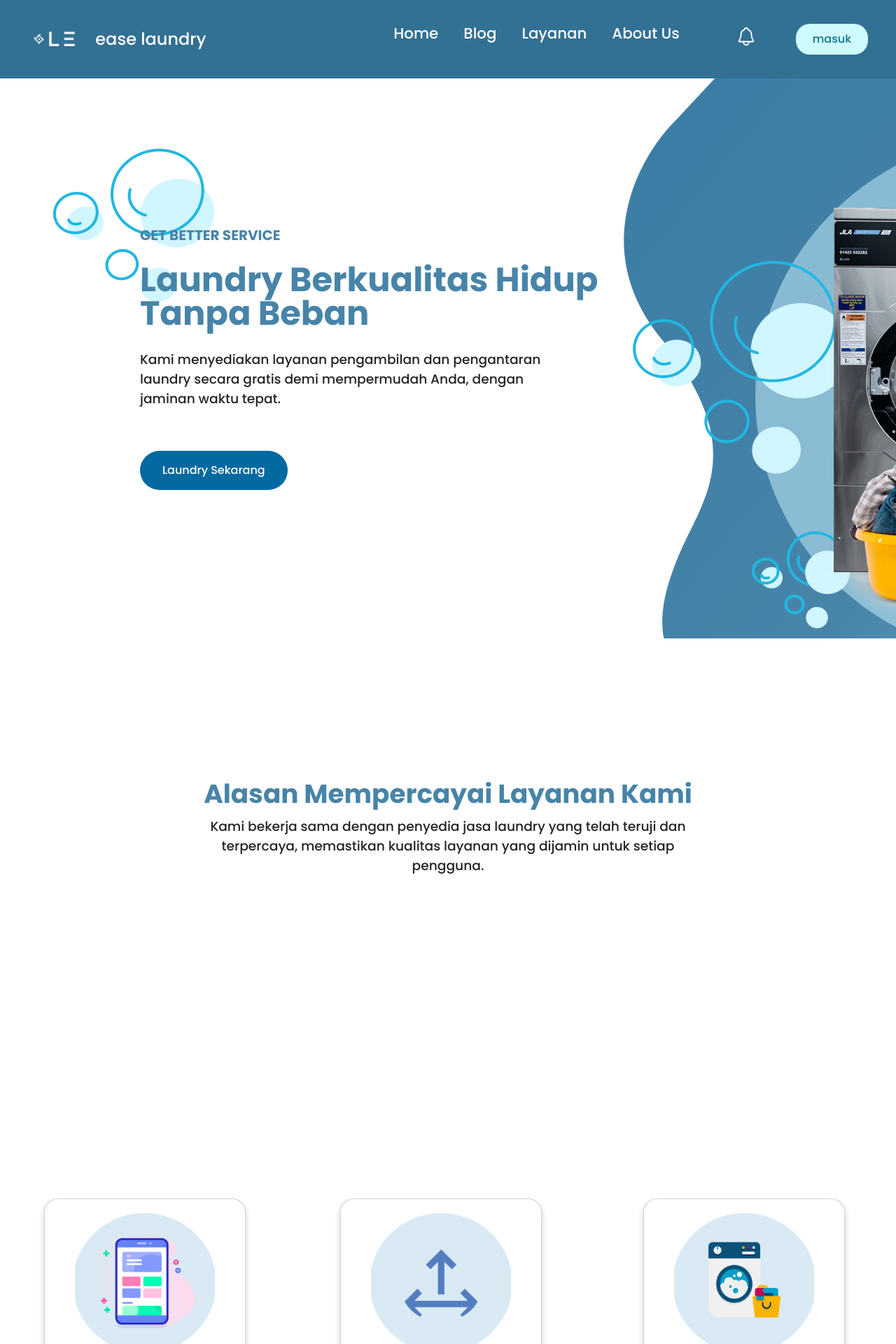
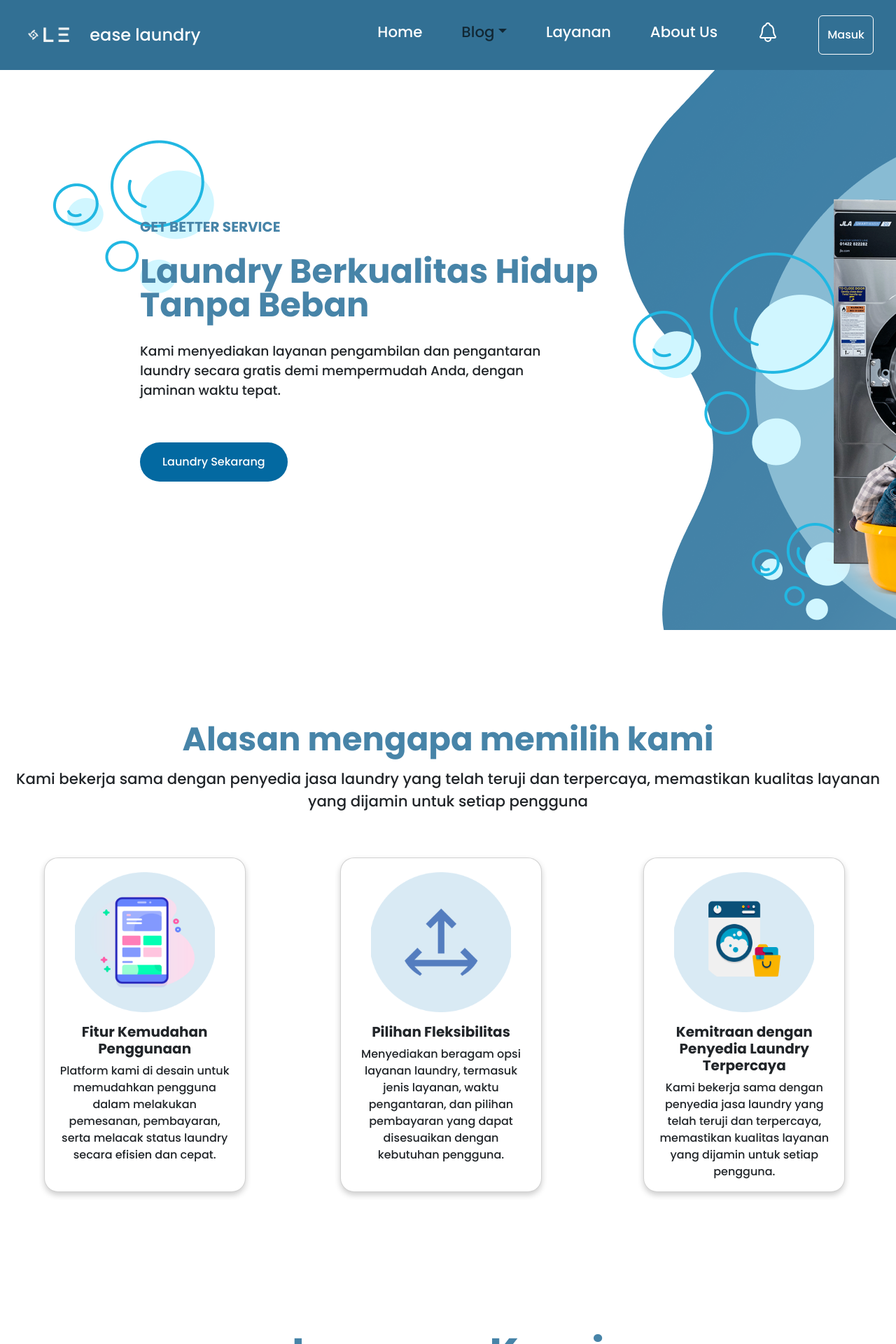
Before and after one commit to ziruiproject/laundry-react, a React (Vite) app in the folder laundryweb/: page / in a window 1280 px wide. Shown: the top 1920 px of the page at 70% size. Built offline with nearby package versions, Linux system fonts and the light colour scheme.

Commit message:
update  terbaru

```diff
--- a/laundryweb/src/App.jsx
+++ b/laundryweb/src/App.jsx
@@ -4,7 +4,7 @@ import {BrowserRouter, Routes, Route} from 'react-router-dom';
 import Navbar from './components/Navbar'
 import Home from './Home';
 import Home1 from './components/Home1';
-import Placeholder from './components/Placeholder'
+
 import LayananKami from './components/LayananKami';
 import Promobulan from './components/Promobulan';
 import Review from './components/Riew'
@@ -18,7 +18,7 @@ const App = () => {
     <Navbar />
     <Home/>
     <Home1/>
-    <Placeholder/>
+
     <LayananKami/>
     <Promobulan/>
     <Review/>
--- a/laundryweb/src/Home.jsx
+++ b/laundryweb/src/Home.jsx
@@ -1,7 +1,7 @@
 /* eslint-disable no-unused-vars */
 import Navbar from './components/Navbar'
 import Home1 from './components/Home1';
-import Placeholder from './components/Placeholder'
+
 import LayananKami from './components/LayananKami';
 import Promobulan from './components/Promobulan';
 import Review from './components/Riew'
@@ -12,7 +12,9 @@ const Home = () => {
     <div id='Home' className='h-auto px-10 lg:px-[200px] flex items-center'>
       <div className="h-screen max-w-[700px] flex flex-col justify-center gap-y-5">
         <h1 className="font-bold text-[20px]" style={{ color: '#4784A8' }}>GET BETTER SERVICE</h1>
-        <h1 className="font-bold text-5xl" style={{ color: '#4784A8' }}>Laundry Berkualitas Hidup Tanpa Beban</h1>
+        <h1 className="font-bold text-5xl transition-property: all;
+transition-timing-function: cubic-bezier(0.4, 0, 0.2, 1);
+transition-duration: 150ms;" style={{ color: '#4784A8' }}>Laundry Berkualitas Hidup Tanpa Beban</h1>
         <p className="text-text max-w-[600px]" style={{ fontSize: '14pt', fontWeight: 'normal' }}>Kami menyediakan layanan pengambilan dan pengantaran laundry secara gratis demi mempermudah Anda, dengan jaminan waktu tepat.</p>
         <div>
           <button className="px-6 lg:px-8 py-3 text-white rounded-full mt-4 bg-sky-700 hover:bg-cyan-300 transition duration-500" >
--- a/laundryweb/src/components/Footer.jsx
+++ b/laundryweb/src/components/Footer.jsx
@@ -1,3 +1,4 @@
+/* eslint-disable no-unused-vars */
 import React from 'react';
 import logo from "../assets/logo.png";
 import footer from './footer.css';
--- a/laundryweb/src/components/Home1.jsx
+++ b/laundryweb/src/components/Home1.jsx
@@ -1,17 +1,133 @@
 // eslint-disable-next-line no-unused-vars
-import React from 'react';
+import React from "react";
+import Card from "react-bootstrap/Card";
+import fitur1 from "../assets/fitur1.png";
+import fitur2 from "../assets/fitur2.png";
+import fitur3 from "../assets/fitur3.png";
 
 const Home1 = () => {
   return (
     <div>
-    <div className="h-screen flex justify-center ">
-      <div className="max-w-[700px] text-center">
-        <div className="my-10">
-          <h1 className="font-bold text-[700px] " style={{ color: '#4784A8', fontSize: '28pt', fontWeight: 'bold', marginTop: '200px' }}>Alasan Mempercayai Layanan Kami</h1>
-          <p className="text-text max-w-[700px]" style={{ fontSize: '14pt', fontWeight: 'normal', marginTop: '10px' }}>Kami bekerja sama dengan penyedia jasa laundry yang telah teruji dan terpercaya, memastikan kualitas layanan yang dijamin untuk setiap pengguna.</p>
-        </div>
+     <h1 className="text-center flex justify-center items-center" style={{ marginTop: "10%", color: '#4784A8', fontSize: '35pt', fontWeight: 'bold' }}>Alasan mengapa memilih kami</h1>
+     <p className="text-center flex justify-center items-center" style={{ marginTop: "1%", fontSize: '16pt', fontWeight: 'normal'}}>Kami bekerja sama dengan penyedia jasa laundry yang telah teruji dan terpercaya, memastikan kualitas layanan yang dijamin untuk setiap pengguna</p>
+      {/* bagian card kelebihan kami */}
+      <div
+        className="d-flex justify-content-around"
+        style={{ marginTop: "5%" }}>
+        {/* layanan 1 */}
+        <Card
+          style={{
+            width: "18rem",
+            boxShadow: "0 4px 8px 0 rgba(0,0,0,0.2)",
+            borderRadius: "20px",
+          }}>
+          <div
+            style={{
+              display: "flex",
+              justifyContent: "center",
+              marginTop: "20px",
+            }}>
+            <Card.Img
+              variant="top"
+              src={fitur1}
+              alt="Fitur1"
+              style={{
+                width: "200px",
+                height: "200px",
+                objectFit: "cover",
+                borderRadius: "20px",
+              }}/>
+          </div>
+          <Card.Body style={{ textAlign: "center" }}>
+            <Card.Title style={{ fontWeight: "bold" }}>
+              Fitur Kemudahan Penggunaan
+            </Card.Title>
+            <Card.Text>
+              Platform kami di desain untuk memudahkan pengguna dalam melakukan
+              pemesanan, pembayaran, serta melacak status laundry secara efisien
+              dan cepat.
+            </Card.Text>
+          </Card.Body>
+        </Card>
+
+        {/* kelebihan 2 */}
+        <Card
+          style={{
+            width: "18rem",
+            boxShadow: "0 4px 8px 0 rgba(0,0,0,0.2)",
+            borderRadius: "20px",
+            margin: "0 10px",
+          }}>
+          {" "}
+          {/* Tambahkan margin di sini */}
+          <div
+            style={{
+              display: "flex",
+              justifyContent: "center",
+              marginTop: "20px",
+            }}>
+            <Card.Img
+              variant="top"
+              src={fitur2}
+              alt="Fitur1"
+              style={{
+                width: "200px",
+                height: "200px",
+                objectFit: "cover",
+                borderRadius: "20px",
+              }}/>
+          </div>
+          <Card.Body style={{ textAlign: "center" }}>
+            <Card.Title style={{ fontWeight: "bold" }}>
+              Pilihan Fleksibilitas
+            </Card.Title>
+            <Card.Text>
+              Menyediakan beragam opsi layanan laundry, termasuk jenis layanan,
+              waktu pengantaran, dan pilihan pembayaran yang dapat disesuaikan
+              dengan kebutuhan pengguna.
+            </Card.Text>
+          </Card.Body>
+        </Card>
+
+        {/* kelebihan 3 */}
+        <Card
+          style={{
+            width: "18rem",
+            boxShadow: "0 4px 8px 0 rgba(0,0,0,0.2)",
+            borderRadius: "20px",
+            margin: "0 10px",
+          }}>
+          {" "}
+          {/* Tambahkan margin di sini */}
+          <div
+            style={{
+              display: "flex",
+              justifyContent: "center",
+              marginTop: "20px",
+            }}>
+            <Card.Img
+              variant="top"
+              src={fitur3}
+              alt="Fitur1"
+              style={{
+                width: "200px",
+                height: "200px",
+                objectFit: "cover",
+                borderRadius: "20px",
+              }}/>
+          </div>
+          <Card.Body style={{ textAlign: "center" }}>
+            <Card.Title style={{ fontWeight: "bold" }}>
+              Kemitraan dengan Penyedia Laundry Terpercaya
+            </Card.Title>
+            <Card.Text>
+              Kami bekerja sama dengan penyedia jasa laundry yang telah teruji
+              dan terpercaya, memastikan kualitas layanan yang dijamin untuk
+              setiap pengguna.
+            </Card.Text>
+          </Card.Body>
+        </Card>
       </div>
-    </div>
     </div>
   );
 };
--- a/laundryweb/src/components/LayananKami.jsx
+++ b/laundryweb/src/components/LayananKami.jsx
@@ -12,7 +12,6 @@ const LayananKami = () => {
       <h1 className="text-center font-bold text-6xl" style={{ color: '#4784A8', marginTop: '200px' }}>Layanan Kami</h1>
       <p className="text-center text-lg" style={{ marginTop: '20px' }}>Silahkan Pilih layanan yang Dibutuhkan</p>
       <div className="d-flex justify-content-around align-items-center" style={{ marginTop: '70px' }}>
-
             {/* layanan cuci kering*/}
             <Card style={{ width: '30rem', boxShadow: '0 4px 8px 0 rgba(0,0,0,0.2)', borderRadius: '20px', margin: '0 10px' }}>
           <div style={{ display: 'flex', justifyContent: 'center' }}>
--- a/laundryweb/src/components/Navbar.jsx
+++ b/laundryweb/src/components/Navbar.jsx
@@ -1,64 +1,79 @@
-/* eslint-disable no-unused-vars */
 import React from "react";
 import logo from "../assets/logo.png";
+import Container from 'react-bootstrap/Container';
+import Nav from 'react-bootstrap/Nav';
+import Navbar from 'react-bootstrap/Navbar';
+import NavDropdown from 'react-bootstrap/NavDropdown';
+import Button from 'react-bootstrap/Button';
 
-const Navbar = () => {
+const CustomNavbar = () => {
+
+
   let Links = [
     { name: "Home", link: "/home" },
-    { name: "Blog", link: "/blog" },
+    { name: "Blog", link: "/blog", dropdown: [
+      { subName: "Informasi", subLink: "/blog/category1" },
+      { subName: "FA&Q", subLink: "/blog/category2" }
+    ] },
     { name: "Layanan", link: "/layanan" },
     { name: "About Us", link: "/aboutus" },
   ];
 
   return (
-    <div className="w-full top-3 left-0" style={{ boxShadow: "0 2px 4px 0 rgba(0,0,0,0.1)" }}>
-      <div
-        className="md:flex justify-between py-4 md:px-10 px-7"
-        style={{ backgroundColor: "rgb(50, 112, 148)" }}
-      >
-        {/* Tambahkan gambar di samping tulisan "ease laundry" */}
+    <Navbar  expand="lg" style={{ backgroundColor: '#327094', height: '100px' }}>
+    <Container fluid>
         <div className="flex items-center cursor-pointer font-[poppins] text-white">
-          <img src={logo} alt="Logo" className="h-16 mr-2" />
+          <img src={logo} alt="Logo" className="h-16 mr-2" style={{ marginLeft:'20px'}}/>
           <div className="font-medium ml-3 text-2xl">ease laundry</div>
         </div>
-        <div className="flex items-center">
-          {/* tempat editing tulisan di navbar */}
-          <ul
-            className="flex space-x-4 text-white ml-9 md:ml-0 md:space-x-9 text-sm md:text-md hidden md:flex"
-            style={{ fontSize: "16pt", fontWeight: "normal" }}
+        <Navbar.Toggle aria-controls="navbar-dark-example" />
+        <Navbar.Collapse id="navbar-dark-example">
+        <Nav className="ml-auto" style={{ gap: '40px', fontSize:'16pt'}}>
+            {Links.map((link) => (
+              <React.Fragment key={link.name}>
+                {link.dropdown ? (
+                  <NavDropdown
+                    title={link.name}
+                    id={link.name}
+                    style={{ backgroundColor: '#327094' }}
                   >
-            {Links.map((link) => (
-              <li key={link.name} className="text-x1 flex gap-x-4">
-                <a
+                    {link.dropdown.map((subLink) => (
+                      <NavDropdown.Item
+                        key={subLink.subName}
+                        href={subLink.subLink}
+                      >
+                        {subLink.subName}
+                      </NavDropdown.Item>
+                    ))}
+                  </NavDropdown>
+                ) : (
+                  <Nav.Link
                     href={link.link}
-                  className="duration-500"
-                  style={{
-                    color: "white",
-                    textDecoration: "none",
-                    transition: "color 0.3s ease",
-                  }}
+                    ClassName="text-white"
+                    style={{ color: 'white' }}
                     onMouseEnter={(e) => {
                       e.target.style.color = "cyan";
-                  }} // atur warna saat hover
+                    }}
                     onMouseLeave={(e) => {
                       e.target.style.color = "white";
-                  }} // kembalikan ke warna putih saat tidak dihover
+                    }}
                   >
                     {link.name}
-                </a>
-              </li>
+                  </Nav.Link>
+                )}
+              </React.Fragment>
             ))}
-          </ul>
-          <span className="text-3xl text-white ml-6 md:ml-20 mr-6 md:mr-10 cursor-pointer">
-            <ion-icon name="notifications-outline"></ion-icon>
-          </span>
-          <button className="text-cyan-700 font-[poppins] py-2.5 px-6 rounded-[20px] ml-2 md:ml-4 bg-cyan-100 hover:bg-cyan-300 transition duration-500">
-            masuk
-          </button>
-        </div>
-      </div>
-    </div>
+           <Nav.Link className="text-white">
+            <ion-icon name="notifications-outline" style={{ fontSize: '24pt' }}></ion-icon>
+            </Nav.Link>
+            <Button variant="outline-info" className="ml-2 text-white" style={{ marginRight:'20px', borderColor: 'white' }}>
+              Masuk
+            </Button>
+          </Nav>
+        </Navbar.Collapse>
+      </Container>
+    </Navbar>
   );
 };
 
-export default Navbar;
+export default CustomNavbar;
```
Lines whose indentation alone changed are shown as unchanged.
